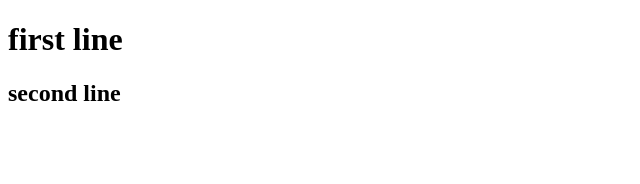
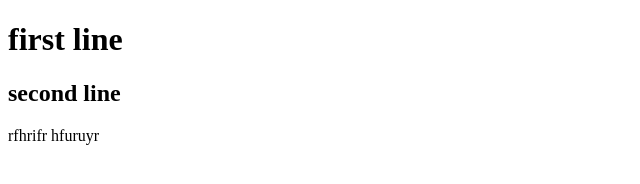
Before and after one commit to Vasundhara72/example, a plain HTML site: page index.html in a window 1280 px wide. Shown: the whole page, without its empty margins (0-640 px from the left). Drawn offline with Linux system fonts and the light colour scheme.

Commit message:
Update index.html

```diff
--- a/index.html
+++ b/index.html
@@ -3,5 +3,7 @@
     <body>
         <h1>first line</h1>
         <h2>second line</h2>
+        <p1>rfhrifr</p1>
+        <p2>hfuruyr</p2>
     </body>
 </html>
```
